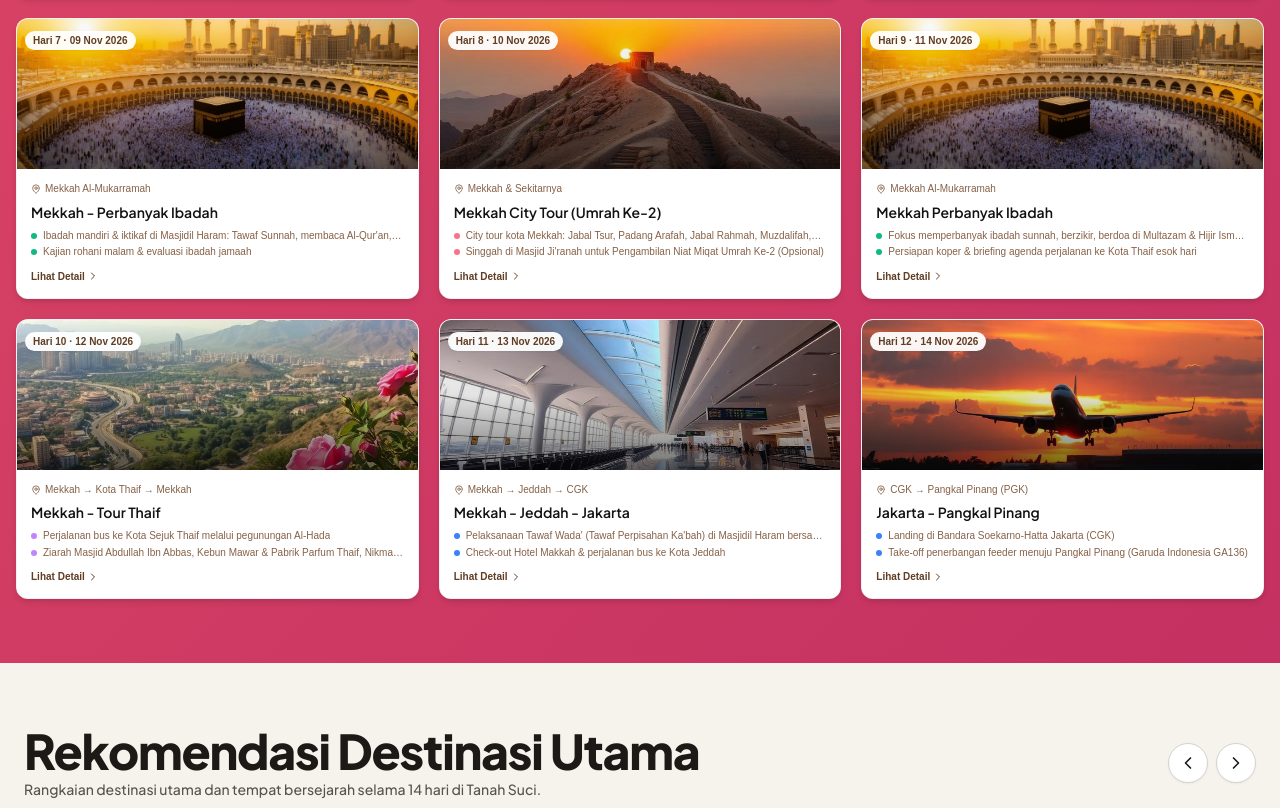
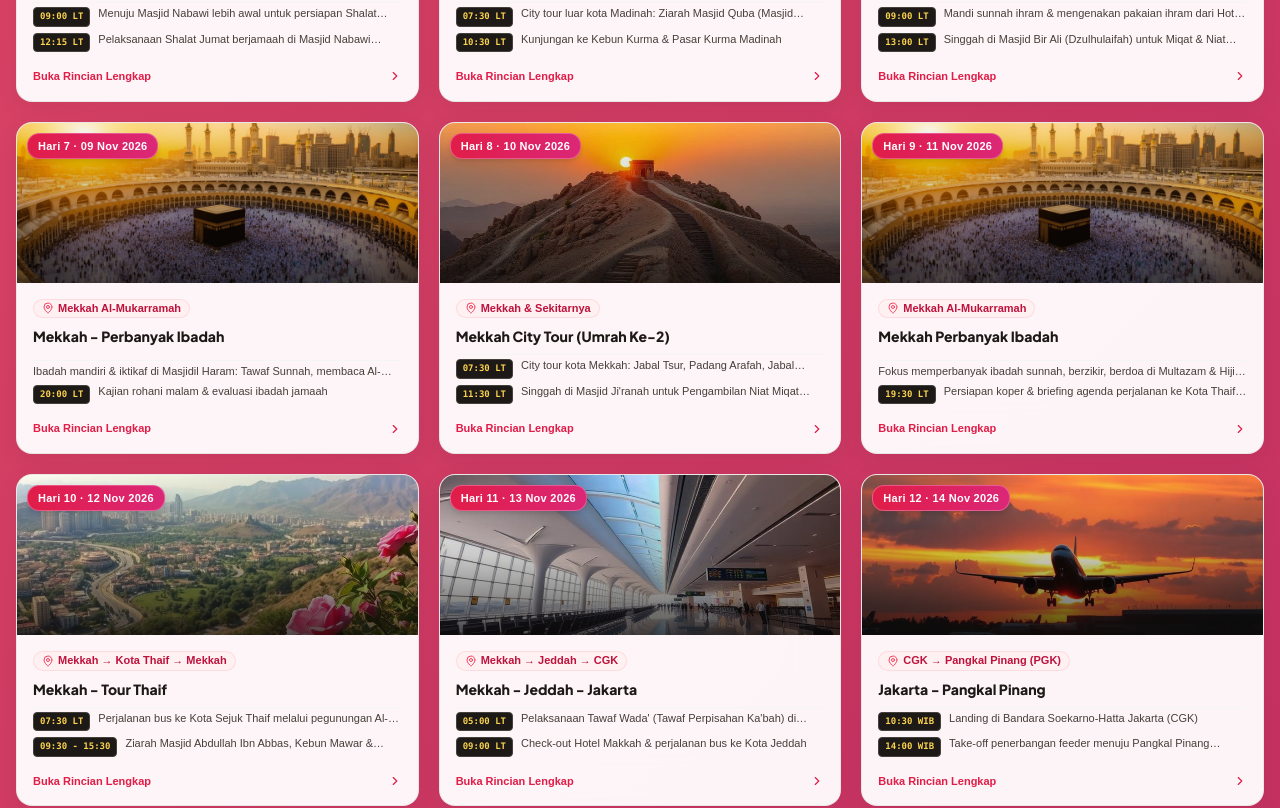
Before and after one commit to darcia2024/itinerary.elmassa, a React (Vite) app: page /november-2026 in a window 1280 px wide. Shown: the part 1640-2448 px from the top of the page. Built offline with nearby package versions, Linux system fonts and the light colour scheme; the HTML template or start-up script is replaced by a standard one.

Commit message:
style: ultra premium luxury redesign of itinerary day cards and mobile layout fix

```diff
--- a/src/components/ItineraryDay.tsx
+++ b/src/components/ItineraryDay.tsx
@@ -69,58 +69,62 @@ const ItineraryDay = ({
         className="h-full cursor-pointer"
         onClick={() => setIsModalOpen(true)}
       >
-        <div className="group h-full rounded-xl overflow-hidden bg-white shadow-md hover:shadow-xl transition-shadow duration-350 border border-black/[0.05] flex flex-col">
+        <div className="group h-full rounded-2xl overflow-hidden bg-white/95 backdrop-blur-xl shadow-[0_6px_25px_rgba(0,0,0,0.06)] hover:shadow-[0_14px_35px_rgba(225,29,72,0.12)] transition-all duration-300 border border-stone-200/80 hover:border-rose-300 flex flex-col">
 
           {/* Image or fallback */}
-          <div className="relative overflow-hidden flex-shrink-0" style={{ height: "clamp(100px, 22vw, 150px)" }}>
+          <div className="relative overflow-hidden flex-shrink-0" style={{ height: "clamp(110px, 24vw, 160px)" }}>
             {image ? (
               <img
                 src={image}
                 alt={title}
-                className="w-full h-full object-cover group-hover:scale-107 transition-transform duration-600 ease-out"
+                className="w-full h-full object-cover group-hover:scale-108 transition-transform duration-600 ease-out"
               />
             ) : (
-              <div className="w-full h-full bg-gradient-to-br from-primary to-secondary flex items-center justify-center">
-                <Icon className="w-8 h-8 text-white/30" />
+              <div className="w-full h-full bg-gradient-to-br from-rose-700 via-pink-700 to-amber-700 flex items-center justify-center">
+                <Icon className="w-8 h-8 text-white/40" />
               </div>
             )}
-            <div className="absolute inset-0 bg-gradient-to-t from-black/55 via-black/10 to-transparent" />
+            <div className="absolute inset-0 bg-gradient-to-t from-stone-950/70 via-black/20 to-transparent" />
 
             {/* Day badge */}
-            <div className="absolute top-2 left-2">
-              <span className="inline-flex items-center gap-1 bg-white/95 backdrop-blur-sm text-primary rounded-full px-2 py-0.5 text-[9px] md:text-[10px] font-bold shadow-sm">
+            <div className="absolute top-2.5 left-2.5">
+              <span className="inline-flex items-center gap-1 bg-gradient-to-r from-rose-600 to-pink-600 text-white border border-pink-300/40 rounded-xl px-2.5 py-1 text-[10px] md:text-[11px] font-black shadow-md tracking-wide">
                 Hari {day}{date ? ` · ${date}` : ""}
               </span>
             </div>
           </div>
 
           {/* Content */}
-          <div className="flex flex-col flex-1 p-2.5 md:p-3.5">
+          <div className="flex flex-col flex-1 p-3.5 md:p-4 space-y-2">
             {/* Location */}
-            <div className="flex items-center gap-1 text-muted-foreground text-[9px] md:text-[10px] mb-1.5">
-              <MapPin className="w-2.5 h-2.5 flex-shrink-0" />
+            <div className="flex items-center gap-1 text-[10px] md:text-[11px] font-extrabold text-rose-700 bg-rose-50 border border-rose-200/60 px-2 py-0.5 rounded-lg self-start">
+              <MapPin className="w-3 h-3 flex-shrink-0 text-rose-500" />
               <span className="truncate leading-tight">{location}</span>
             </div>
 
             {/* Title */}
-            <h3 className="font-sans font-semibold text-[11px] md:text-sm text-foreground mb-2 line-clamp-2 group-hover:text-primary transition-colors duration-200 leading-snug flex-1">
+            <h3 className="font-sans font-extrabold text-xs md:text-sm text-stone-900 line-clamp-2 group-hover:text-rose-600 transition-colors duration-200 leading-snug flex-1">
               {title}
             </h3>
 
             {/* Activities preview — desktop only */}
-            <ul className="hidden md:flex flex-col gap-1 mb-2.5">
+            <ul className="hidden md:flex flex-col gap-1.5 pt-1 border-t border-stone-100">
               {activities.slice(0, 2).map((activity, idx) => (
-                <li key={idx} className="flex items-start gap-1.5 text-[10px]">
-                  <span className={`w-1.5 h-1.5 ${accentDot} rounded-full mt-[3px] flex-shrink-0`} />
-                  <span className="text-muted-foreground line-clamp-1 leading-tight">{activity.description}</span>
+                <li key={idx} className="flex items-start gap-2 text-[11px] text-stone-700">
+                  {activity.time && (
+                    <span className="bg-stone-900 text-amber-300 font-mono text-[9px] font-bold px-1.5 py-0.5 rounded shrink-0 border border-stone-700">
+                      {activity.time}
+                    </span>
+                  )}
+                  <span className="line-clamp-1 leading-tight font-medium">{activity.description}</span>
                 </li>
               ))}
             </ul>
 
             {/* Footer */}
-            <div className="mt-auto flex items-center text-[9px] md:text-[10px] font-semibold text-primary group-hover:text-accent transition-colors duration-200">
-              Lihat Detail
-              <ChevronRight className="w-3 h-3 ml-0.5 group-hover:translate-x-0.5 transition-transform" />
+            <div className="mt-auto pt-2 flex items-center justify-between text-[10px] md:text-[11px] font-extrabold text-rose-600 group-hover:text-rose-700 transition-colors">
+              <span>Buka Rincian Lengkap</span>
+              <ChevronRight className="w-3.5 h-3.5 group-hover:translate-x-1 transition-transform" />
             </div>
           </div>
         </div>
--- a/src/pages/DynamicPackagePage.tsx
+++ b/src/pages/DynamicPackagePage.tsx
@@ -88,25 +88,21 @@ const DynamicPackagePage = () => {
   const dateText = packageData.departuresDate || packageData.departureDate || "Jadwal Terbit Terkini";
 
   return (
-    <div className="min-h-screen bg-[#F6F3EC] pb-16 md:pb-0">
+    <div className="min-h-screen bg-[#F6F3EC] pb-16 md:pb-0 font-sans">
       <Navbar />
 
-      <motion.div
-        initial={{ opacity: 0, x: -16 }}
-        animate={{ opacity: 1, x: 0 }}
-        transition={{ duration: 0.45, delay: 0.5 }}
-        className="fixed top-20 left-4 md:top-auto md:bottom-6 md:left-6 z-40"
-      >
+      <main className="bg-[#F6F3EC]">
+        {/* Back Button Container */}
+        <div className="container mx-auto px-4 pt-4">
           <Link
             to="/"
-          className="flex items-center gap-1.5 bg-white/90 backdrop-blur-md border border-stone-200 shadow-lg rounded-full px-3.5 py-2 text-stone-700 text-xs font-semibold hover:bg-white transition-all"
+            className="inline-flex items-center gap-2 bg-white border border-stone-200/80 shadow-sm hover:shadow-md rounded-xl px-4 py-2 text-stone-700 text-xs font-bold hover:bg-stone-50 transition-all cursor-pointer"
           >
-          <ChevronLeft className="w-3.5 h-3.5" />
-          Semua Jadwal
+            <ChevronLeft className="w-4 h-4 text-rose-600" />
+            <span>Kembali ke Semua Jadwal</span>
           </Link>
-      </motion.div>
+        </div>
 
-      <main className="bg-[#F6F3EC]">
         {/* Dynamic Hero Section */}
         <HeroSection
           dateText={dateText}
@@ -115,82 +111,98 @@ const DynamicPackagePage = () => {
         />
 
         {/* Package Highlights Banner */}
-        <section className="bg-white border-y border-stone-200 py-6">
+        <section className="bg-white border-y border-stone-200/70 py-6">
           <div className="container mx-auto px-4 grid grid-cols-2 md:grid-cols-4 gap-4 text-center">
-            <div className="p-3 rounded-xl bg-amber-50/60 border border-amber-200/50">
-              <span className="text-xs text-stone-500 font-semibold block">Harga / Pax</span>
-              <span className="text-base font-extrabold text-amber-900">{packageData.price}</span>
+            <div className="p-3.5 rounded-2xl bg-amber-50/70 border border-amber-200/60 shadow-2xs">
+              <span className="text-[10px] text-amber-700 font-extrabold uppercase tracking-wider block">Target Rombongan</span>
+              <span className="text-sm md:text-base font-black text-amber-900 mt-0.5 block">{packageData.targetPax || 39} Jamaah</span>
             </div>
-            <div className="p-3 rounded-xl bg-emerald-50/60 border border-emerald-200/50">
-              <span className="text-xs text-stone-500 font-semibold block">Setoran Minimal DP</span>
-              <span className="text-base font-extrabold text-emerald-900">{packageData.dpMinimum || "Rp 5.000.000"}</span>
+            <div className="p-3.5 rounded-2xl bg-rose-50/70 border border-rose-200/60 shadow-2xs">
+              <span className="text-[10px] text-rose-700 font-extrabold uppercase tracking-wider block">Hotel Makkah</span>
+              <span className="text-sm md:text-base font-black text-rose-950 mt-0.5 block truncate">{packageData.makkahHotel || "Grand Al Massa"}</span>
             </div>
-            <div className="p-3 rounded-xl bg-sky-50/60 border border-sky-200/50">
-              <span className="text-xs text-stone-500 font-semibold block">Maskapai & Rute</span>
-              <span className="text-xs font-bold text-sky-950 truncate block mt-1">{packageData.airline || "Saudia / Garuda"}</span>
+            <div className="p-3.5 rounded-2xl bg-emerald-50/70 border border-emerald-200/60 shadow-2xs">
+              <span className="text-[10px] text-emerald-700 font-extrabold uppercase tracking-wider block">Hotel Madinah</span>
+              <span className="text-sm md:text-base font-black text-emerald-950 mt-0.5 block truncate">{packageData.madinahHotel || "Daar El Naeem"}</span>
             </div>
-            <div className="p-3 rounded-xl bg-rose-50/60 border border-rose-200/50">
-              <span className="text-xs text-stone-500 font-semibold block">Hotel Makkah & Madinah</span>
-              <span className="text-xs font-bold text-rose-950 truncate block mt-1">
-                {packageData.makkahHotel} & {packageData.madinahHotel}
-              </span>
+            <div className="p-3.5 rounded-2xl bg-sky-50/70 border border-sky-200/60 shadow-2xs">
+              <span className="text-[10px] text-sky-700 font-extrabold uppercase tracking-wider block">Penerbangan</span>
+              <span className="text-sm md:text-base font-black text-sky-950 mt-0.5 block truncate">{packageData.airline || "Saudia / Garuda"}</span>
             </div>
           </div>
         </section>
 
         {/* Dynamic Itinerary Timeline */}
-        <section id="jadwal" className="py-10 md:py-16 relative overflow-hidden" style={{ background: "linear-gradient(135deg, hsl(349 70% 58%) 0%, hsl(340 60% 48%) 100%)" }}>
-          <div className="container mx-auto px-3 md:px-4 relative z-10">
-            <div className="text-center mb-8 md:mb-12">
-              <div className="inline-flex items-center gap-2 mb-4 bg-white/15 backdrop-blur-sm border border-white/25 rounded-full px-4 py-1.5 text-white text-xs font-medium tracking-wide shadow-sm">
-                <Calendar className="w-3.5 h-3.5 text-white" />
-                {packageData.duration} Perjalanan Penuh Makna
+        <section id="jadwal" className="py-12 md:py-20 relative overflow-hidden" style={{ background: "linear-gradient(135deg, hsl(349 75% 52%) 0%, hsl(340 70% 42%) 100%)" }}>
+          <div className="container mx-auto px-4 relative z-10">
+            <div className="text-center mb-10 md:mb-14 max-w-2xl mx-auto">
+              <div className="inline-flex items-center gap-2 mb-3 bg-white/20 backdrop-blur-md border border-white/30 rounded-full px-4 py-1.5 text-amber-200 text-xs font-bold shadow-md">
+                <Sparkles className="w-3.5 h-3.5 text-amber-300" />
+                <span>{packageData.duration} Perjalanan Penuh Makna &amp; Berkah</span>
               </div>
 
-              <h2 className="font-serif text-3xl md:text-5xl font-bold text-white mb-3 drop-shadow-lg leading-tight">
+              <h2 className="font-serif text-3xl md:text-5xl font-black text-white mb-3 drop-shadow-md leading-tight">
                 {packageData.name}
               </h2>
 
-              <p className="text-white/85 text-sm md:text-base max-w-lg mx-auto leading-relaxed">
-                Rangkaian kegiatan harian resmi El Massa — {dateText}.
+              <p className="text-white/90 text-xs md:text-sm font-medium leading-relaxed">
+                Rangkaian kegiatan harian resmi El Massa Tour &amp; Travel — <span className="font-bold text-amber-200">{dateText}</span>.
               </p>
             </div>
 
-            {/* Daily Itinerary Grid */}
-            <div className="grid grid-cols-1 md:grid-cols-2 gap-4">
+            {/* Ultra-Premium Daily Itinerary Grid */}
+            <div className="grid grid-cols-1 md:grid-cols-2 gap-5 max-w-5xl mx-auto">
               {packageData.itinerary && packageData.itinerary.length > 0 ? (
                 packageData.itinerary.map((item, idx) => (
-                  <div key={idx} className="bg-white/95 backdrop-blur-md rounded-2xl p-5 shadow-lg border border-white/40 space-y-3">
-                    <div className="flex items-center justify-between border-b border-stone-100 pb-2.5">
+                  <div
+                    key={idx}
+                    className="group relative bg-white/95 backdrop-blur-xl rounded-2xl p-5 shadow-[0_8px_30px_rgb(0,0,0,0.06)] hover:shadow-[0_16px_40px_rgba(225,29,72,0.14)] border border-rose-100 hover:border-rose-300 transition-all duration-300 overflow-hidden flex flex-col justify-between"
+                  >
+                    {/* Top Decorative Accent Line */}
+                    <div className="absolute top-0 left-0 right-0 h-1 bg-gradient-to-r from-amber-400 via-rose-500 to-pink-500" />
+
+                    <div className="space-y-4">
+                      {/* Header Badge & Title */}
+                      <div className="flex flex-wrap items-center justify-between gap-2 border-b border-stone-100 pb-3">
                         <div className="flex items-center gap-2">
-                        <span className="bg-rose-600 text-white font-extrabold text-xs px-2.5 py-1 rounded-full">
+                          <span className="inline-flex items-center gap-1.5 bg-gradient-to-r from-rose-600 to-pink-600 text-white font-black text-xs px-3 py-1 rounded-xl shadow-xs border border-pink-300/30 shrink-0">
+                            <Sparkles className="w-3 h-3 text-amber-300" />
                             Hari ke-{item.day}
                           </span>
-                        <h3 className="text-sm font-bold text-stone-900">{item.title}</h3>
+                          <h3 className="text-sm md:text-base font-extrabold text-stone-900 group-hover:text-rose-600 transition-colors leading-snug">
+                            {item.title}
+                          </h3>
                         </div>
+
                         {item.location && (
-                        <span className="text-[11px] font-semibold text-stone-500 flex items-center gap-1">
-                          <MapPin className="w-3 h-3 text-rose-500" /> {item.location}
+                          <span className="inline-flex items-center gap-1 text-[10px] font-bold text-rose-700 bg-rose-50 border border-rose-200/70 px-2.5 py-1 rounded-lg shrink-0">
+                            <MapPin className="w-3 h-3 text-rose-500" />
+                            {item.location}
                           </span>
                         )}
                       </div>
 
-                    <div className="space-y-2">
+                      {/* Connected Activity Timeline */}
+                      <div className="relative pl-3 space-y-3 before:absolute before:left-1 before:top-2 before:bottom-2 before:w-[2px] before:bg-rose-200/70">
                         {item.activities && item.activities.map((act, actIdx) => (
-                        <div key={actIdx} className="flex items-start gap-2.5 text-xs text-stone-700">
+                          <div key={actIdx} className="flex items-start gap-2.5 text-xs text-stone-800 relative">
+                            {/* Dot on line */}
+                            <span className="absolute -left-[13px] top-1.5 w-2 h-2 rounded-full bg-rose-500 border border-white shadow-2xs" />
+
                             {act.time && (
-                            <span className="bg-rose-50 text-rose-700 font-bold text-[10px] px-2 py-0.5 rounded-md shrink-0 border border-rose-200/60">
+                              <span className="inline-flex items-center justify-center font-mono text-[10px] font-extrabold text-white bg-gradient-to-r from-stone-900 to-stone-800 border border-stone-700 px-2 py-0.5 rounded-md shrink-0 shadow-2xs min-w-[70px]">
                                 {act.time}
                               </span>
                             )}
-                          <p className="leading-relaxed font-medium">{act.description}</p>
+                            <p className="leading-relaxed font-semibold text-stone-700 flex-1">{act.description}</p>
                           </div>
                         ))}
                       </div>
                     </div>
+                  </div>
                 ))
               ) : (
-                <div className="col-span-2 text-center text-white/90 py-8 text-sm">
+                <div className="col-span-2 text-center text-white/90 py-10 text-sm font-medium bg-white/10 backdrop-blur-md rounded-2xl border border-white/20">
                   Rincian kegiatan harian tersedia saat konfirmasi pendaftaran.
                 </div>
               )}
```
Lines whose indentation alone changed are shown as unchanged.
